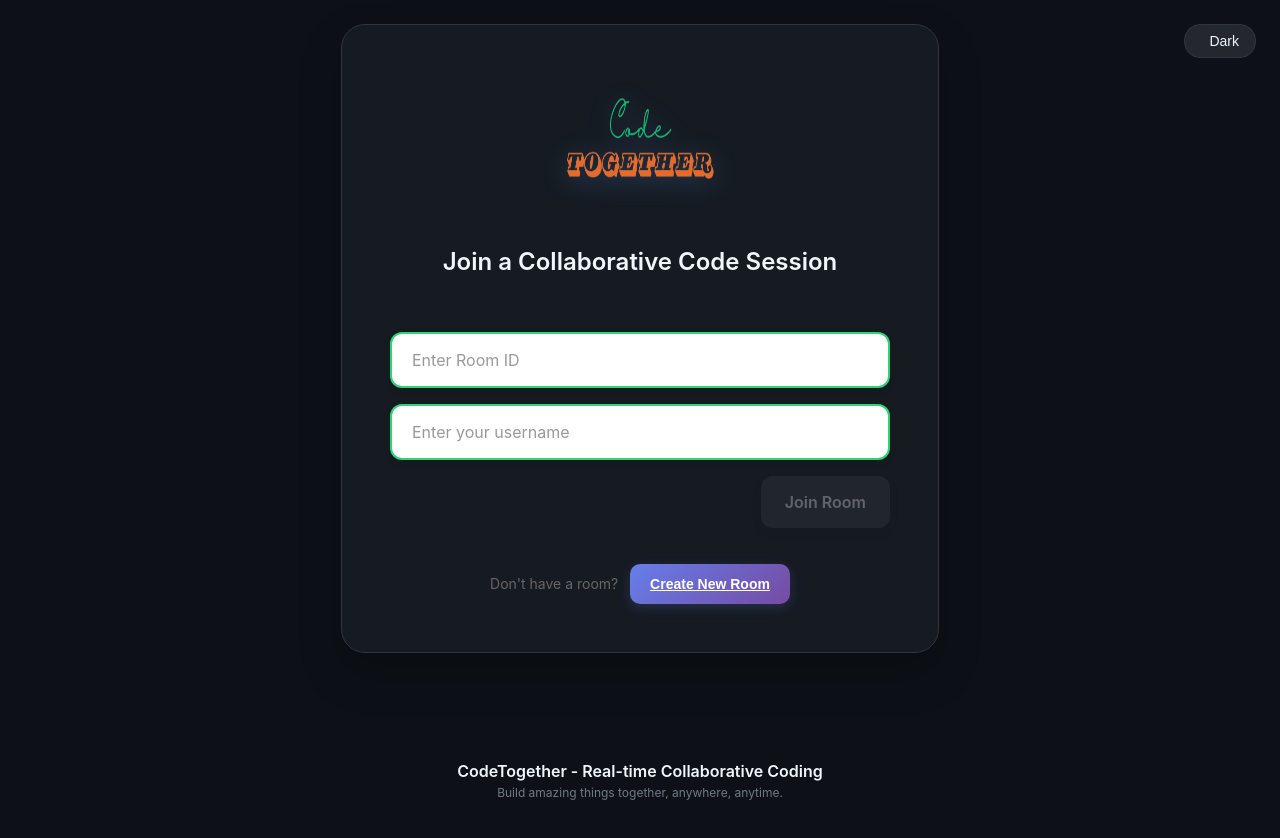
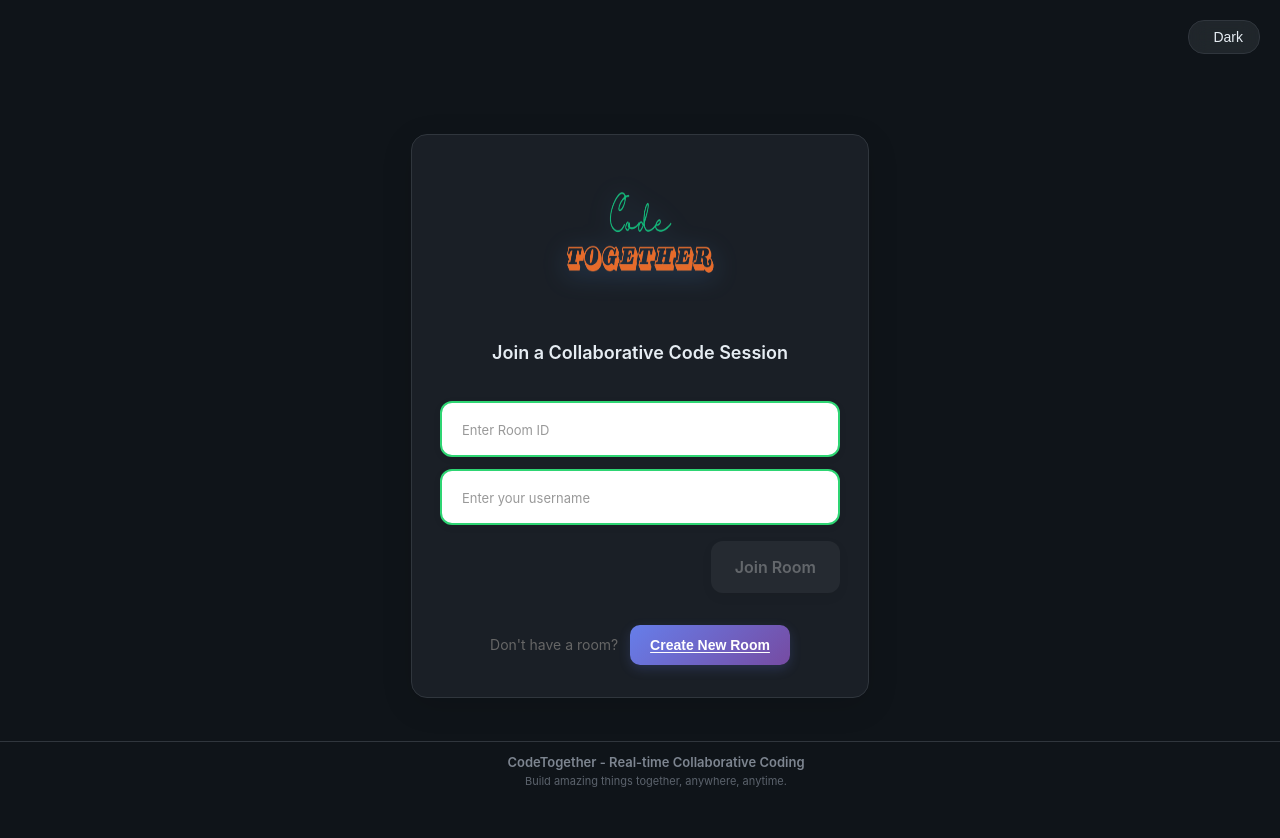
Before and after one commit to Aditya19110/Real-Time-Collaborative-Code-Editor, a React (Create React App) app: page / in a window 1280 px wide. Shown: the top 838 px of the page. After the commit the page ends 800 px from the top, so only its background shows below. Built offline with nearby package versions, Linux system fonts and the light colour scheme; no server answers.

Commit message:
homepage and the corrected

```diff
--- a/package.json
+++ b/package.json
@@ -45,7 +45,10 @@
     "extends": [
       "react-app",
       "react-app/jest"
-    ]
+    ],
+    "rules": {
+      "react-hooks/exhaustive-deps": "warn"
+    }
   },
   "browserslist": {
     "production": [
--- a/src/App.css
+++ b/src/App.css
@@ -8,46 +8,59 @@
   justify-content: center;
   background: var(--bg-primary);
   color: var(--text-primary);
-  padding: var(--space-lg);
+  padding: 16px 16px 70px 16px;
   position: relative;
-  overflow-x: hidden;
+  overflow: hidden;
+  height: 100vh;
+}
+
+.homePageWrapper::-webkit-scrollbar {
+  display: none;
+}
+
+.homePageWrapper {
+  -ms-overflow-style: none;
+  scrollbar-width: none;
 }
 
 .formWrapper {
   background: var(--bg-secondary);
   backdrop-filter: blur(10px);
   border: 1px solid var(--border-primary);
-  padding: var(--space-2xl);
-  border-radius: var(--radius-xl);
+  padding: 32px 28px;
+  border-radius: 16px;
   width: 100%;
-  max-width: 500px;
-  box-shadow: var(--shadow-xl);
+  max-width: 400px;
+  box-shadow: 0 8px 32px rgba(0, 0, 0, 0.12);
   text-align: center;
-  margin-bottom: var(--space-xl);
   z-index: 10;
 }
 
 .footer {
-  margin-top: auto;
-  padding: var(--space-lg);
+  position: fixed;
+  bottom: 0;
+  left: 0;
+  right: 0;
+  padding: 12px 16px;
   text-align: center;
   width: 100%;
-  max-width: 500px;
-  color: var(--text-secondary);
-  font-size: 14px;
+  color: var(--text-tertiary);
+  font-size: 12px;
   z-index: 10;
+  background: var(--bg-primary);
+  border-top: 1px solid var(--border-primary);
 }
 
 .footer h4 {
-  margin: 0 0 var(--space-xs) 0;
-  font-size: 16px;
+  margin: 0 0 4px 0;
+  font-size: 13px;
   font-weight: 600;
-  color: var(--text-primary);
+  color: var(--text-secondary);
 }
 
 .footer p {
   margin: 0;
-  font-size: 12px;
+  font-size: 11px;
   opacity: 0.8;
 }
 
@@ -64,27 +77,28 @@
 .inputGroup {
   display: flex;
   flex-direction: column;
-  gap: var(--space-md);
+  gap: 12px;
   width: 100%;
 }
 
 .mainLabel {
-  margin-bottom: var(--space-lg);
+  margin-bottom: 20px;
   margin-top: 0;
-  font-size: 24px;
+  font-size: 18px;
   font-weight: 600;
   color: var(--text-primary);
   text-align: center;
+  line-height: 1.3;
 }
 
 .inputBox {
   width: 100%;
-  padding: var(--space-md);
-  border: 2px solid var(--border-primary);
-  border-radius: var(--radius-md);
+  padding: 12px 14px;
+  border: 1.5px solid var(--border-primary);
+  border-radius: 10px;
   background: var(--bg-tertiary);
   color: var(--text-primary);
-  font-size: 16px;
+  font-size: 14px;
   font-family: var(--font-sans);
   transition: all var(--transition-normal);
   box-sizing: border-box;
@@ -93,18 +107,20 @@
 .inputBox:focus {
   outline: none;
   border-color: var(--accent-primary);
-  box-shadow: 0 0 0 3px rgba(88, 166, 255, 0.1);
+  box-shadow: 0 0 0 3px rgba(47, 129, 247, 0.1);
+  background: var(--bg-primary);
 }
 
 .inputBox::placeholder {
   color: var(--text-tertiary);
+  font-size: 13px;
 }
 
 .btn {
-  padding: var(--space-md) var(--space-lg);
+  padding: 12px 18px;
   border: none;
-  border-radius: var(--radius-md);
-  font-size: 16px;
+  border-radius: 10px;
+  font-size: 14px;
   font-weight: 600;
   font-family: var(--font-sans);
   cursor: pointer;
@@ -121,40 +137,48 @@
   background: var(--btn-primary-bg);
   color: var(--text-inverse);
   width: 100%;
+  margin-top: 4px;
 }
 
 .joinBtn:hover:not(:disabled) {
   background: var(--btn-primary-hover);
-  transform: translateY(-2px);
-  box-shadow: var(--shadow-lg);
+  transform: translateY(-1px);
+  box-shadow: 0 4px 12px rgba(47, 129, 247, 0.25);
 }
 
 .joinBtn:disabled {
-  opacity: 0.6;
+  opacity: 0.5;
   cursor: not-allowed;
   transform: none;
 }
 
 .createInfo {
   text-align: center;
-  font-size: 14px;
+  font-size: 13px;
   color: var(--text-secondary);
-  margin-top: var(--space-sm);
+  margin-top: 14px;
+  display: flex;
+  align-items: center;
+  justify-content: center;
+  gap: 4px;
 }
 
 .createNewBtn {
-  background: var(--btn-secondary-bg);
+  background: transparent;
   color: var(--accent-primary);
-  border: 1px solid var(--border-primary);
-  padding: var(--space-sm) var(--space-md);
-  border-radius: var(--radius-sm);
-  font-size: 14px;
-  margin-left: var(--space-xs);
+  border: none;
+  padding: 4px 8px;
+  border-radius: 6px;
+  font-size: 13px;
+  font-weight: 600;
+  text-decoration: underline;
+  text-underline-offset: 2px;
 }
 
 .createNewBtn:hover {
-  background: var(--btn-secondary-hover);
-  border-color: var(--accent-primary);
+  color: var(--accent-info);
+  background: var(--btn-secondary-bg);
+  text-decoration: none;
 }
 
 /* Header Styling */
@@ -164,7 +188,7 @@
   justify-content: center;
   align-items: center;
   width: 100%;
-  margin-bottom: var(--space-xl);
+  margin-bottom: 16px;
 }
 
 .headerContent {
@@ -176,8 +200,8 @@
 
 .themeToggleFixed {
   position: fixed;
-  top: var(--space-lg);
-  right: var(--space-lg);
+  top: 20px;
+  right: 20px;
   z-index: 1000;
 }
 
@@ -189,15 +213,15 @@
 }
 
 .homePageLogo {
-  width: 150px;
-  height: 150px;
-  margin-bottom: var(--space-lg);
-  filter: drop-shadow(0 4px 12px rgba(88, 166, 255, 0.3));
+  width: 80px;
+  height: 80px;
+  margin-bottom: 12px;
+  filter: drop-shadow(0 2px 8px rgba(47, 129, 247, 0.15));
   transition: transform var(--transition-normal);
 }
 
 .homePageLogo:hover {
-  transform: scale(1.05);
+  transform: scale(1.02);
 }
 
 /* Responsive Design */
@@ -206,22 +230,34 @@
   .header {
     flex-direction: column;
     align-items: center;
-    gap: var(--space-md);
+    gap: 10px;
   }
 
   .themeToggleFixed {
-    top: var(--space-md);
-    right: var(--space-md);
+    top: 14px;
+    right: 14px;
   }
 
   .homePageLogo {
-    width: 120px;
-    height: 120px;
+    width: 70px;
+    height: 70px;
+    margin-bottom: 10px;
   }
 
   .formWrapper {
-    padding: var(--space-lg);
-    margin: 0 var(--space-md);
+    padding: 28px 20px;
+    margin: 0 12px;
+    max-width: 100%;
+  }
+
+  .mainLabel {
+    font-size: 17px;
+    margin-bottom: 16px;
+  }
+
+  .inputBox {
+    padding: 11px 13px;
+    font-size: 14px;
   }
 
   .homePageWrapper {
--- a/src/index.css
+++ b/src/index.css
@@ -1,9 +1,27 @@
+html, body {
+  margin: 0;
+  padding: 0;
+  overflow: hidden;
+  height: 100vh;
+  width: 100vw;
+}
+
 body {
-  margin: 0;
   font-family: -apple-system, BlinkMacSystemFont, 'Segoe UI', 'Roboto', 'Oxygen',
     'Ubuntu', 'Cantarell', 'Fira Sans', 'Droid Sans', 'Helvetica Neue',
     sans-serif;
   -webkit-font-smoothing: antialiased;
   -moz-osx-font-smoothing: grayscale;
-  background: linear-gradient(135deg, #61D9FF, #A1FFE9);
+  background: var(--bg-primary);
 }
+
+html::-webkit-scrollbar,
+body::-webkit-scrollbar {
+  display: none;
+}
+
+html,
+body {
+  -ms-overflow-style: none;
+  scrollbar-width: none;
+}
--- a/src/styles/themes.css
+++ b/src/styles/themes.css
@@ -32,49 +32,49 @@
 
 /* Dark Theme */
 [data-theme="dark"] {
-  --bg-primary: #0d1117;
-  --bg-secondary: #161b22;
-  --bg-tertiary: #21262d;
-  --bg-quaternary: #30363d;
-  --bg-accent: #1f2937;
+  --bg-primary: #0f1419;
+  --bg-secondary: #1a1f26;
+  --bg-tertiary: #22272e;
+  --bg-quaternary: #2d333b;
+  --bg-accent: #1c2128;
   --bg-code: #0d1117;
 
-  --text-primary: #f0f6fc;
-  --text-secondary: #8b949e;
+  --text-primary: #e6edf3;
+  --text-secondary: #7d8590;
   --text-tertiary: #6e7681;
-  --text-inverse: #24292f;         /* Text on light backgrounds */
+  --text-inverse: #ffffff;
 
   /* Accent Colors */
-  --accent-primary: #58a6ff;       /* GitHub Blue */
-  --accent-secondary: #a5a5a5;     /* Neutral accent */
-  --accent-success: #56d364;       /* Green */
-  --accent-warning: #f1e05a;       /* Yellow */
-  --accent-error: #f85149;         /* Red */
-  --accent-info: #79c0ff;          /* Light blue */
+  --accent-primary: #2f81f7;
+  --accent-secondary: #848d97;
+  --accent-success: #3fb950;
+  --accent-warning: #d29922;
+  --accent-error: #f85149;
+  --accent-info: #58a6ff;
 
   /* Border Colors */
-  --border-primary: #30363d;       /* Primary borders */
-  --border-secondary: #21262d;     /* Secondary borders */
-  --border-tertiary: #484f58;      /* Hover borders */
+  --border-primary: #30363d;
+  --border-secondary: #21262d;
+  --border-tertiary: #484f58;
 
   /* Syntax Highlighting (VS Code Dark+) */
-  --syntax-keyword: #569cd6;       /* Blue */
-  --syntax-string: #ce9178;        /* Orange */
-  --syntax-comment: #6a9955;       /* Green */
-  --syntax-number: #b5cea8;        /* Light green */
-  --syntax-operator: #d4d4d4;      /* Light gray */
-  --syntax-function: #dcdcaa;      /* Yellow */
-  --syntax-variable: #9cdcfe;      /* Light blue */
-  --syntax-builtin: #4ec9b0;       /* Cyan */
-  --syntax-error: #f14c4c;         /* Red */
+  --syntax-keyword: #569cd6;
+  --syntax-string: #ce9178;
+  --syntax-comment: #6a9955;
+  --syntax-number: #b5cea8;
+  --syntax-operator: #d4d4d4;
+  --syntax-function: #dcdcaa;
+  --syntax-variable: #9cdcfe;
+  --syntax-builtin: #4ec9b0;
+  --syntax-error: #f14c4c;
 
   /* Button States */
-  --btn-primary-bg: linear-gradient(135deg, #58a6ff 0%, #1f6feb 100%);
-  --btn-primary-hover: linear-gradient(135deg, #79c0ff 0%, #388bfd 100%);
-  --btn-secondary-bg: rgba(240, 246, 252, 0.1);
-  --btn-secondary-hover: rgba(240, 246, 252, 0.2);
-  --btn-danger-bg: linear-gradient(135deg, #f85149 0%, #d73a49 100%);
-  --btn-success-bg: linear-gradient(135deg, #56d364 0%, #2ea043 100%);
+  --btn-primary-bg: #2f81f7;
+  --btn-primary-hover: #1f6feb;
+  --btn-secondary-bg: rgba(240, 246, 252, 0.08);
+  --btn-secondary-hover: rgba(240, 246, 252, 0.12);
+  --btn-danger-bg: #da3633;
+  --btn-success-bg: #2ea043;
 }
 
 /* =========================================
@@ -82,50 +82,50 @@
    ========================================= */
 [data-theme="light"] {
   /* Background Colors */
-  --bg-primary: #ffffff;           /* Pure white */
-  --bg-secondary: #f6f8fa;         /* GitHub Light Gray */
-  --bg-tertiary: #f1f3f4;          /* Cards, panels */
-  --bg-quaternary: #e1e4e8;        /* Hover states */
-  --bg-accent: #f8f9fa;            /* Special elements */
-  --bg-code: #ffffff;              /* Code editor background */
+  --bg-primary: #ffffff;
+  --bg-secondary: #f6f8fa;
+  --bg-tertiary: #ffffff;
+  --bg-quaternary: #e1e4e8;
+  --bg-accent: #f8f9fa;
+  --bg-code: #ffffff;
 
   /* Text Colors */
-  --text-primary: #24292f;         /* Main text */
-  --text-secondary: #57606a;       /* Secondary text */
-  --text-tertiary: #8b949e;        /* Muted text */
-  --text-inverse: #ffffff;         /* Text on dark backgrounds */
+  --text-primary: #24292f;
+  --text-secondary: #57606a;
+  --text-tertiary: #6e7781;
+  --text-inverse: #ffffff;
 
   /* Accent Colors */
-  --accent-primary: #0969da;       /* GitHub Blue */
-  --accent-secondary: #656d76;     /* Neutral accent */
-  --accent-success: #1a7f37;       /* Green */
-  --accent-warning: #9a6700;       /* Yellow/Orange */
-  --accent-error: #cf222e;         /* Red */
-  --accent-info: #0969da;          /* Blue */
+  --accent-primary: #0969da;
+  --accent-secondary: #656d76;
+  --accent-success: #1a7f37;
+  --accent-warning: #bf8700;
+  --accent-error: #cf222e;
+  --accent-info: #0969da;
 
   /* Border Colors */
-  --border-primary: #d0d7de;       /* Primary borders */
-  --border-secondary: #e1e4e8;     /* Secondary borders */
-  --border-tertiary: #bdc1c6;      /* Hover borders */
+  --border-primary: #d0d7de;
+  --border-secondary: #e1e4e8;
+  --border-tertiary: #bdc1c6;
 
   /* Syntax Highlighting (VS Code Light+) */
-  --syntax-keyword: #0000ff;       /* Blue */
-  --syntax-string: #a31515;        /* Red */
-  --syntax-comment: #008000;       /* Green */
-  --syntax-number: #098658;        /* Dark green */
-  --syntax-operator: #000000;      /* Black */
-  --syntax-function: #795e26;      /* Brown */
-  --syntax-variable: #001080;      /* Dark blue */
-  --syntax-builtin: #267f99;       /* Teal */
-  --syntax-error: #ff0000;         /* Red */
+  --syntax-keyword: #0000ff;
+  --syntax-string: #a31515;
+  --syntax-comment: #008000;
+  --syntax-number: #098658;
+  --syntax-operator: #000000;
+  --syntax-function: #795e26;
+  --syntax-variable: #001080;
+  --syntax-builtin: #267f99;
+  --syntax-error: #ff0000;
 
   /* Button States */
-  --btn-primary-bg: linear-gradient(135deg, #0969da 0%, #0550ae 100%);
-  --btn-primary-hover: linear-gradient(135deg, #218bff 0%, #0969da 100%);
+  --btn-primary-bg: #0969da;
+  --btn-primary-hover: #0860ca;
   --btn-secondary-bg: rgba(24, 41, 47, 0.05);
   --btn-secondary-hover: rgba(24, 41, 47, 0.1);
-  --btn-danger-bg: linear-gradient(135deg, #cf222e 0%, #a40e26 100%);
-  --btn-success-bg: linear-gradient(135deg, #1a7f37 0%, #116329 100%);
+  --btn-danger-bg: #cf222e;
+  --btn-success-bg: #1a7f37;
 }
 
 /* =========================================
```
Also changed, not shown: src/pages/EditorPage.js (+5 -2 lines).
